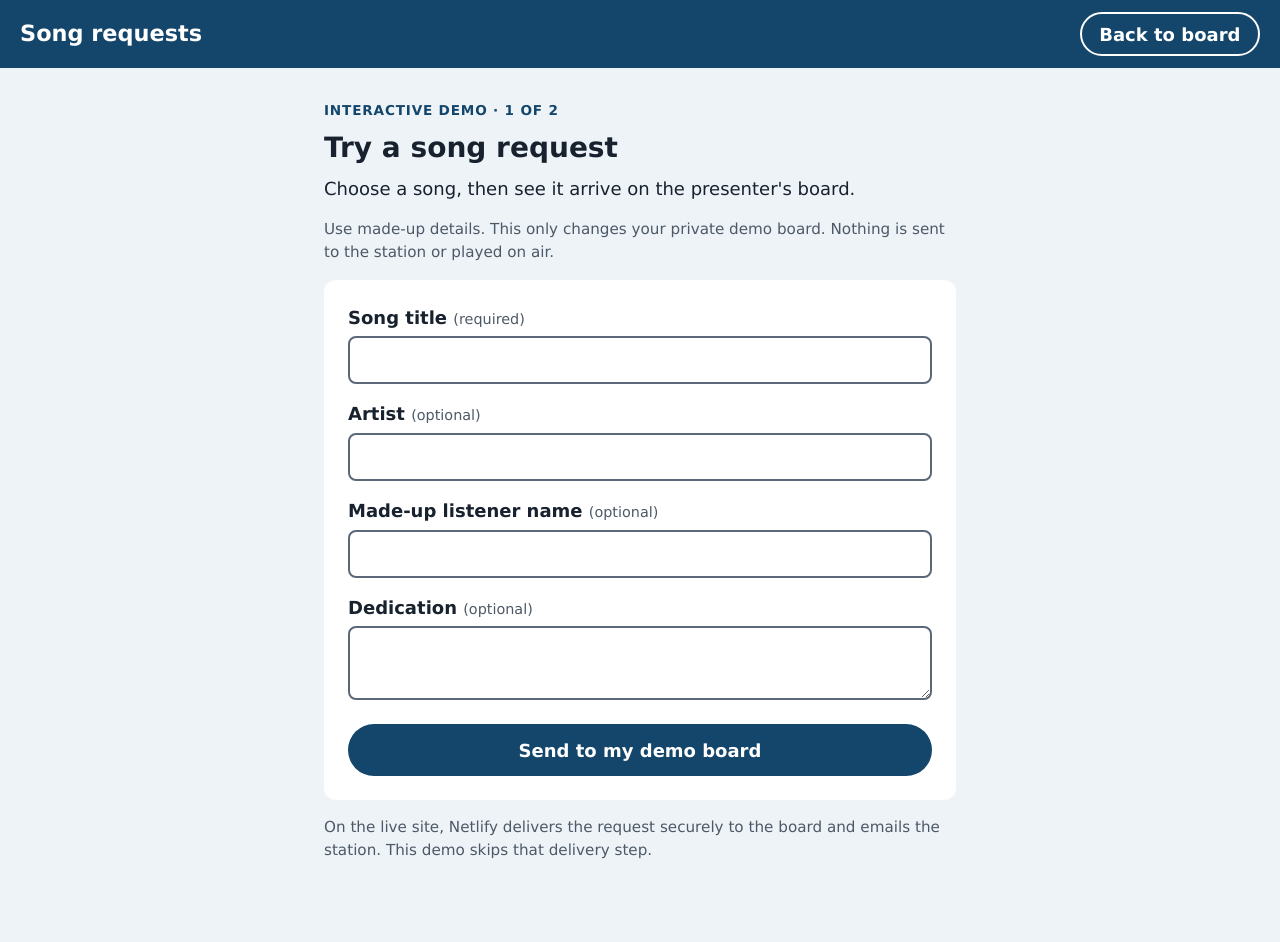
After one commit to JamieP-205/coast-requests, a Flask app: template coast_requests/templates/demo_request.html in a window 1280 px wide. The commit adds this page. Run offline with Flask 3, Linux system fonts and the light colour scheme; the template is opened without the code that fills it, so the values that code supplies are empty.

Commit message:
Let demo visitors follow a song request through the board

```diff
--- a/coast_requests/static/style.css
+++ b/coast_requests/static/style.css
@@ -281,6 +281,25 @@ button {
 .demo-bar { display: flex; flex-wrap: wrap; gap: 8px 12px; align-items: center; margin: 0 auto 12px; max-width: 760px; padding: 10px 14px; border: 1px dashed currentColor; border-radius: 8px; }
 .demo-bar p { margin: 0; flex: 1 1 100%; }
 
+a.quiet-button { display: inline-flex; align-items: center; text-decoration: none; }
+.listener-demo { max-width: 42rem; margin: 2rem auto; padding: 0 1.25rem 2rem; }
+.listener-demo h2 { margin: .4rem 0; font-size: 1.75rem; }
+.demo-label { color: var(--navy); font-size: .85rem; font-weight: 700; letter-spacing: .06em; }
+.demo-note { margin: 1rem 0; color: var(--muted); font-size: .95rem; }
+.listener-demo form { display: grid; padding: 1.5rem; background: var(--card); border-radius: 12px; }
+.listener-demo label { margin-top: 1rem; font-weight: 700; }
+.listener-demo label:first-of-type { margin-top: 0; }
+.listener-demo label span { font-size: .9rem; font-weight: 400; color: var(--muted); }
+.listener-demo input, .listener-demo textarea { width: 100%; min-height: 3rem; margin-top: .35rem; padding: .5rem .75rem; border: 2px solid #5b6878; border-radius: 8px; font: inherit; }
+.listener-demo textarea { resize: vertical; }
+.success { padding: .75rem 1rem; border-left: 5px solid var(--green); background: #e4f3e9; }
+.request:target { outline: 3px solid var(--navy); outline-offset: 3px; scroll-margin-top: 1.5rem; }
+.request-text { min-width: 0; overflow-wrap: anywhere; }
+@media (max-width: 420px) {
+  .top-bar { flex-wrap: wrap; }
+  .listener-demo form { padding: 1rem; }
+}
+
 /* Motion: quick and quiet. The board reloads itself during shows, so the list itself doesn't animate. */
 
 .big-button,
--- /dev/null
+++ b/coast_requests/templates/demo_request.html
@@ -0,0 +1,28 @@
+{% extends "base.html" %}
+{% block title %}Try a song request{% endblock %}
+{% block body %}
+<header class="top-bar">
+  <h1>Song requests</h1>
+  <a class="quiet-button" href="{{ url_for('board.index') }}">Back to board</a>
+</header>
+<main class="listener-demo">
+  <p class="demo-label">INTERACTIVE DEMO · 1 OF 2</p>
+  <h2>Try a song request</h2>
+  <p>Choose a song, then see it arrive on the presenter's board.</p>
+  <p class="demo-note" id="demo-note">Use made-up details. This only changes your private demo board. Nothing is sent to the station or played on air.</p>
+  {% if error %}<p class="problem" id="form-error" role="alert">{{ error }}</p>{% endif %}
+  <form method="post" action="{{ url_for('demo.listener_request') }}" aria-describedby="demo-note{% if error %} form-error{% endif %}">
+    <input type="hidden" name="csrf" value="{{ csrf_token() }}">
+    <label for="song">Song title <span>(required)</span></label>
+    <input id="song" name="song" value="{{ fields.song }}" maxlength="200" required autocomplete="off"{% if error and not fields.song %} aria-invalid="true" aria-describedby="form-error"{% endif %}>
+    <label for="artist">Artist <span>(optional)</span></label>
+    <input id="artist" name="artist" value="{{ fields.artist }}" maxlength="200" autocomplete="off">
+    <label for="name">Made-up listener name <span>(optional)</span></label>
+    <input id="name" name="name" value="{{ fields.name }}" maxlength="100" autocomplete="off">
+    <label for="message">Dedication <span>(optional)</span></label>
+    <textarea id="message" name="message" maxlength="500" rows="2">{{ fields.message }}</textarea>
+    <button class="big-button">Send to my demo board</button>
+  </form>
+  <p class="demo-note">On the live site, Netlify delivers the request securely to the board and emails the station. This demo skips that delivery step.</p>
+</main>
+{% endblock %}
```
Also changed, not shown: coast_requests/demo.py (+23 -1 lines), coast_requests/templates/board.html (+5 -4 lines), docs/demo.md (+8 -0 lines), docs/listener-walkthrough.md (added, +45 -0 lines), tests/test_demo.py (+63 -0 lines), README.md, 4 other files.
